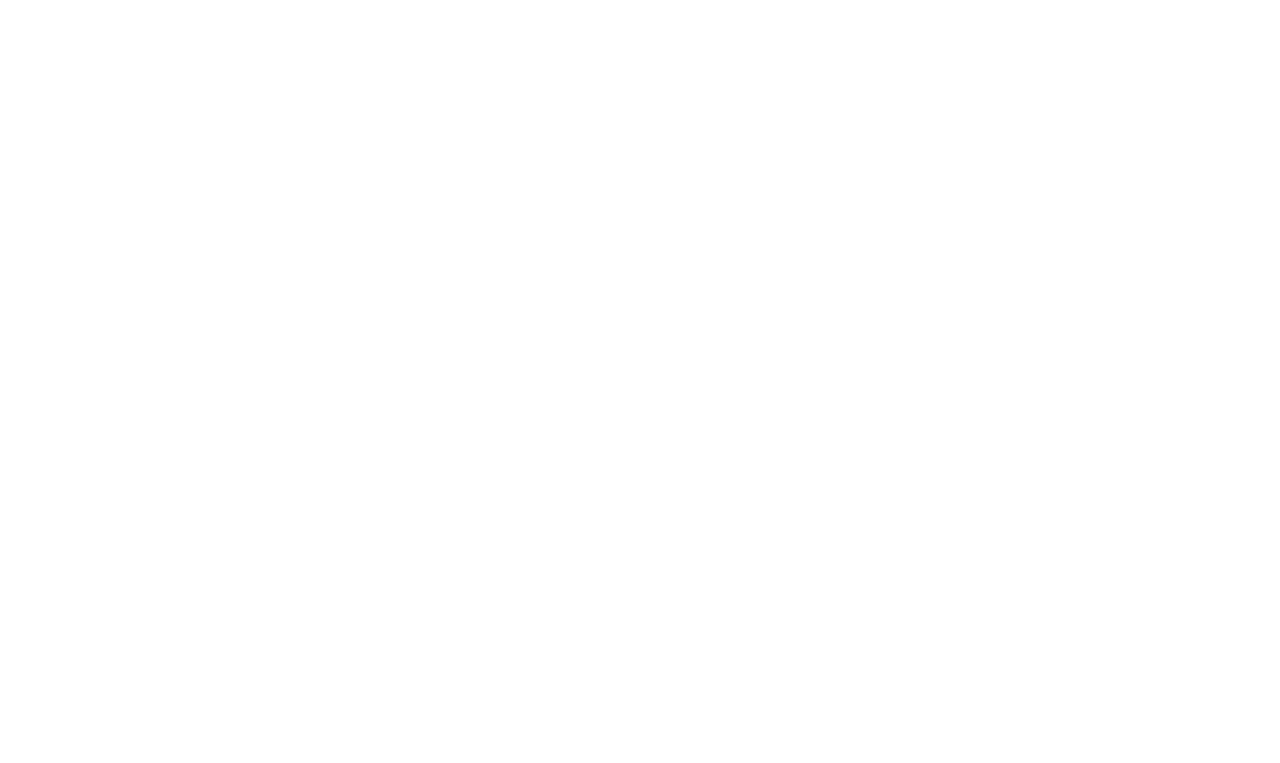
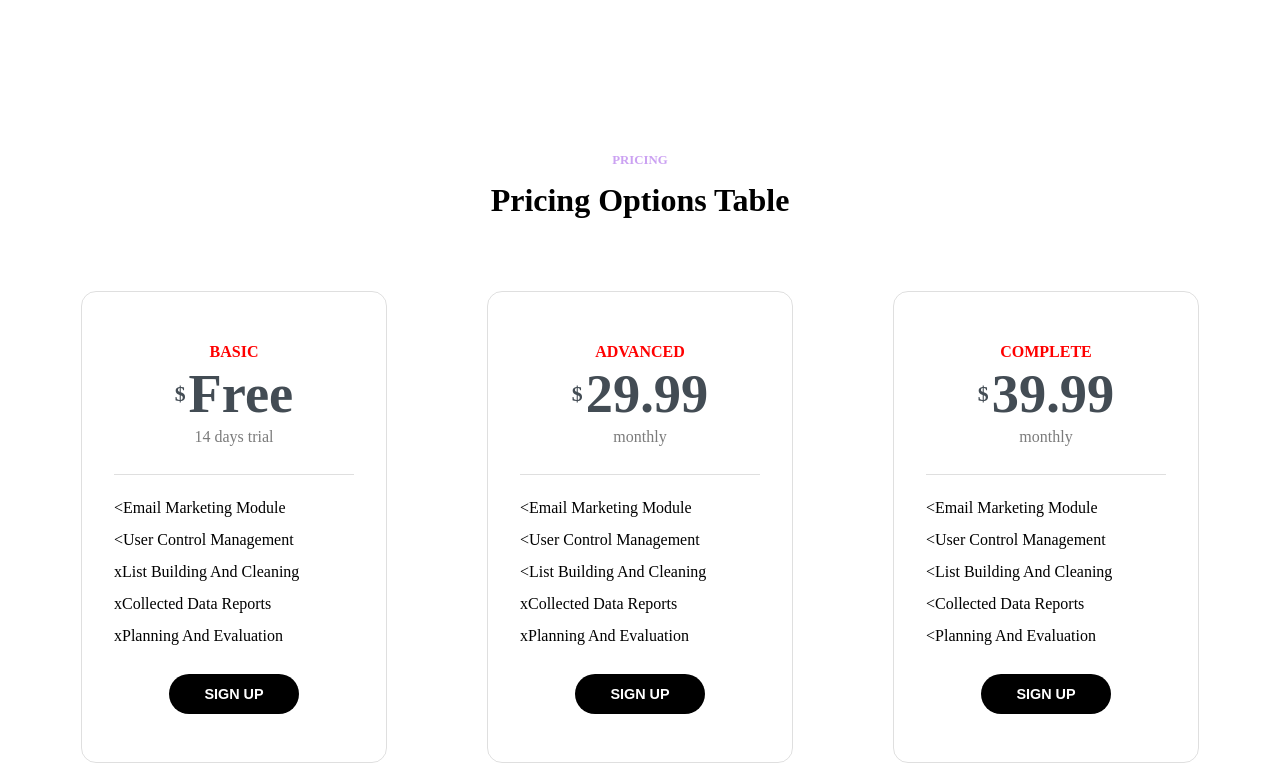
Before and after one commit to krushodev/Landing-Marketing-App, a React (Vite) app: page / in a window 1280 px wide. Shown: the part 3363-4126 px from the top of the page. Before the commit the page ends 3461 px from the top, so only its background shows below. Built offline with nearby package versions, Linux system fonts and the light colour scheme.

Commit message:
feat: add Pricing and PricingCard components

```diff
--- a/src/App.jsx
+++ b/src/App.jsx
@@ -2,6 +2,7 @@
 import Detail from "./components/Detail/Detail"
 import Features from "./components/Features/Features"
 import Navbar from "./components/Navbar/Navbar"
+import Pricing from "./components/Pricing/Pricing"
 import TitleSection from "./components/TitleSection/TitleSection"
 import Header from "./components/header/Header"
 
@@ -13,6 +14,7 @@
       <Description/>
       <Features/>
       <Detail/>
+      <Pricing/>
     </>
   )
 }
--- a/src/components/Features/Features.jsx
+++ b/src/components/Features/Features.jsx
@@ -50,7 +50,7 @@
       <p>Take your business strategy to the next level and automatize your marketing tasks to save time for product development. Tivo can provide results in less than 2 weeks</p>
       <div className="features-content">
         <ul>
-          {data.map(item => <li onClick={() => handleClick(item.id)} className={active === item.id && "active"}><span>{item.name}</span></li>)}
+          {data.map(item => <li key={item.id} onClick={() => handleClick(item.id)} className={active === item.id ? "active" : ""}><span>{item.name}</span></li>)}
         </ul>
         <FeaturesCard content={content ? content : data[0]} />
       </div>
--- a/src/components/Features/FeaturesCard/FeaturesCard.jsx
+++ b/src/components/Features/FeaturesCard/FeaturesCard.jsx
@@ -8,7 +8,7 @@
             <h5>{content.title}</h5>
             <p>{content.desc}</p>
             <ul>
-                {content.feat.map(item => <li><span>{item}</span></li>)}
+                {content.feat.map((item, index) => <li key={index}><span>{item}</span></li>)}
             </ul>
             <button className="btn">LightBox</button>
         </div>
--- /dev/null
+++ b/src/components/Pricing/Pricing.css
@@ -0,0 +1,20 @@
+.pricing-cards {
+    display: flex;
+    justify-content: center;
+    align-items: center;
+    flex-direction: column;
+    gap: 20px;
+    margin-top: -5px;
+}
+
+@media screen and (min-width: 1024px) {
+    .pricing-cards {
+        flex-direction: row;
+    }
+}
+
+@media screen and (min-width: 1200px) {
+    .pricing-cards {
+        gap: 100px;
+    }
+}
--- /dev/null
+++ b/src/components/Pricing/Pricing.jsx
@@ -0,0 +1,57 @@
+import "./Pricing.css";
+import TitleSection from "../TitleSection/TitleSection";
+import PricingCard from "./PricingCard/PricingCard";
+
+const Pricing = () => {
+  const data = [
+    {
+      plan: "Basic",
+      price: "Free",
+      use: "14 days trial",
+      features: [
+        { desc: "Email Marketing Module", status: true },
+        { desc: "User Control Management", status: true },
+        { desc: "List Building And Cleaning", status: false },
+        { desc: "Collected Data Reports", status: false },
+        { desc: "Planning And Evaluation", status: false },
+      ]
+    },
+    {
+      plan: "Advanced",
+      price: "29.99",
+      use: "monthly",
+      features: [
+        { desc: "Email Marketing Module", status: true },
+        { desc: "User Control Management", status: true },
+        { desc: "List Building And Cleaning", status: true },
+        { desc: "Collected Data Reports", status: false },
+        { desc: "Planning And Evaluation", status: false },
+      ]
+    },
+    {
+      plan: "Complete",
+      price: "39.99",
+      use: "monthly",
+      features: [
+        { desc: "Email Marketing Module", status: true },
+        { desc: "User Control Management", status: true },
+        { desc: "List Building And Cleaning", status: true },
+        { desc: "Collected Data Reports", status: true },
+        { desc: "Planning And Evaluation", status: true },
+      ]
+    },
+  ];
+
+  return (
+    <div className="pricing-container">
+      <TitleSection title="Pricing Options Table" section="Pricing" />
+      <div className="pricing-cards">
+        {data.map((item, index) => (
+          <PricingCard key={index} content={item} />
+        ))}
+      </div>
+    </div>
+  );
+};
+
+export default Pricing;
--- /dev/null
+++ b/src/components/Pricing/PricingCard/PricingCard.css
@@ -0,0 +1,59 @@
+.pricing-card {
+    border: 1px solid #00000020;
+    padding: 3em 2em;
+    width: 100%;
+    max-width: 15rem;
+    border-radius: 15px;
+}
+
+.pricing-card-plan {
+    margin-bottom: -10px;
+    text-transform: uppercase;
+    color: red;
+    font-weight: bold;
+}
+
+.pricing-card-use {
+    text-transform: lowercase;
+    color: #7b7b7b;
+}
+
+.pricing-card-plan,
+.pricing-card-use  {
+    display: block;
+    text-align: center;
+}
+
+.pricing-card h6 {
+    text-align: center;
+    font-size: 3.4em;
+    display: flex;
+    align-items: center;
+    justify-content: center;
+    gap: 3px;
+    margin-block-start: 0;
+    margin-block-end: 0;
+    margin-bottom: -10px;
+    color: #434c54;
+}
+
+.pricing-card h6 span{
+    font-size: 0.4em;
+}
+
+.pricing-card hr {
+    height: 1px;
+    background-color: #00000020;
+    border: none;
+    margin: 25px 0;
+}
+
+.pricing-feat-container {
+    line-height: 1;
+}
+
+.pricing-card button {
+    display: block;
+    margin: 0 auto;
+    margin-top: 30px;
+}
--- /dev/null
+++ b/src/components/Pricing/PricingCard/PricingCard.jsx
@@ -0,0 +1,21 @@
+import "./PricingCard.css";
+
+const PricingCard = ({ content }) => {
+  return (
+    <div className="pricing-card">
+      <span className="pricing-card-plan">{content.plan}</span>
+      <h6>
+        <span>$</span>
+        {content.price}
+      </h6>
+      <span className="pricing-card-use">{content.use}</span>
+      <hr></hr>
+      <div className="pricing-feat-container">
+        {content.features.map((item, index) => <p key={index}><span>{item.status ? "<" : "x"}</span>{item.desc}</p>)}
+      </div>
+      <button className="btn">Sign Up</button>
+    </div>
+  );
+};
+
+export default PricingCard;
```
